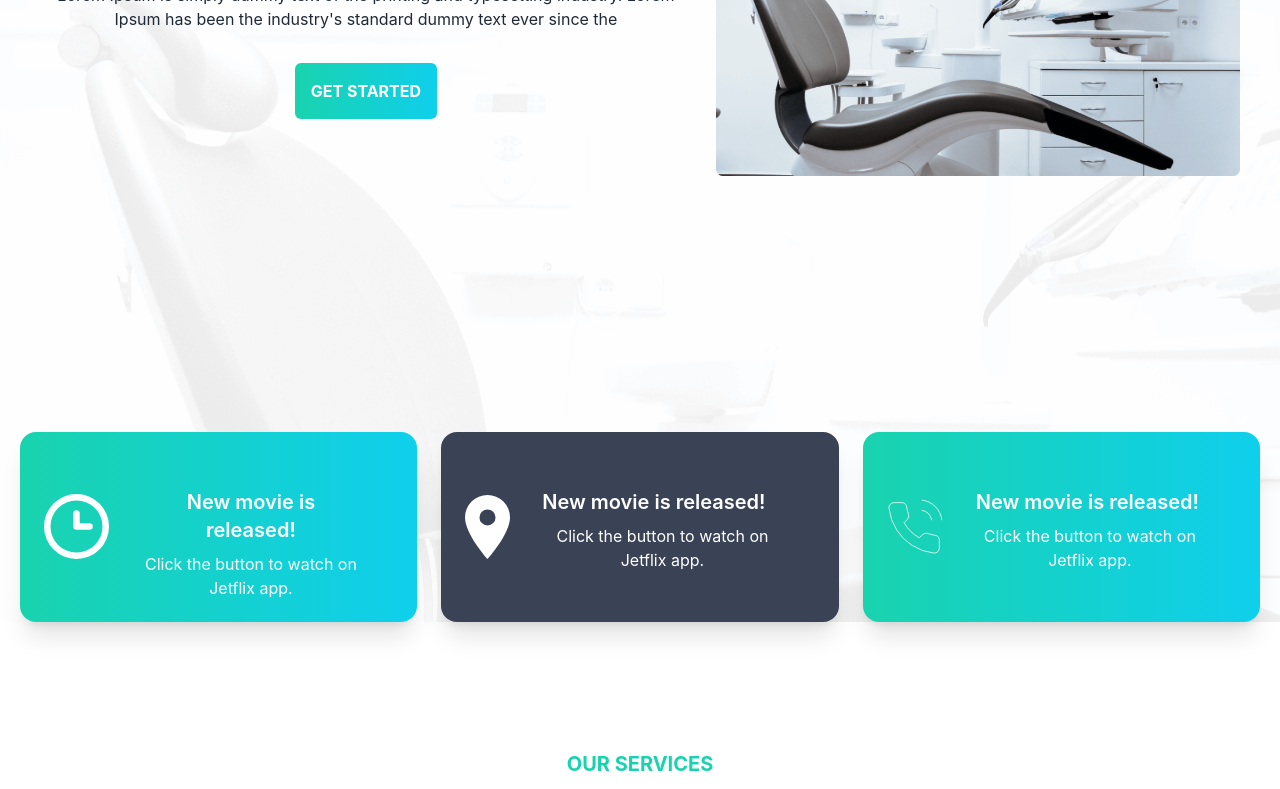
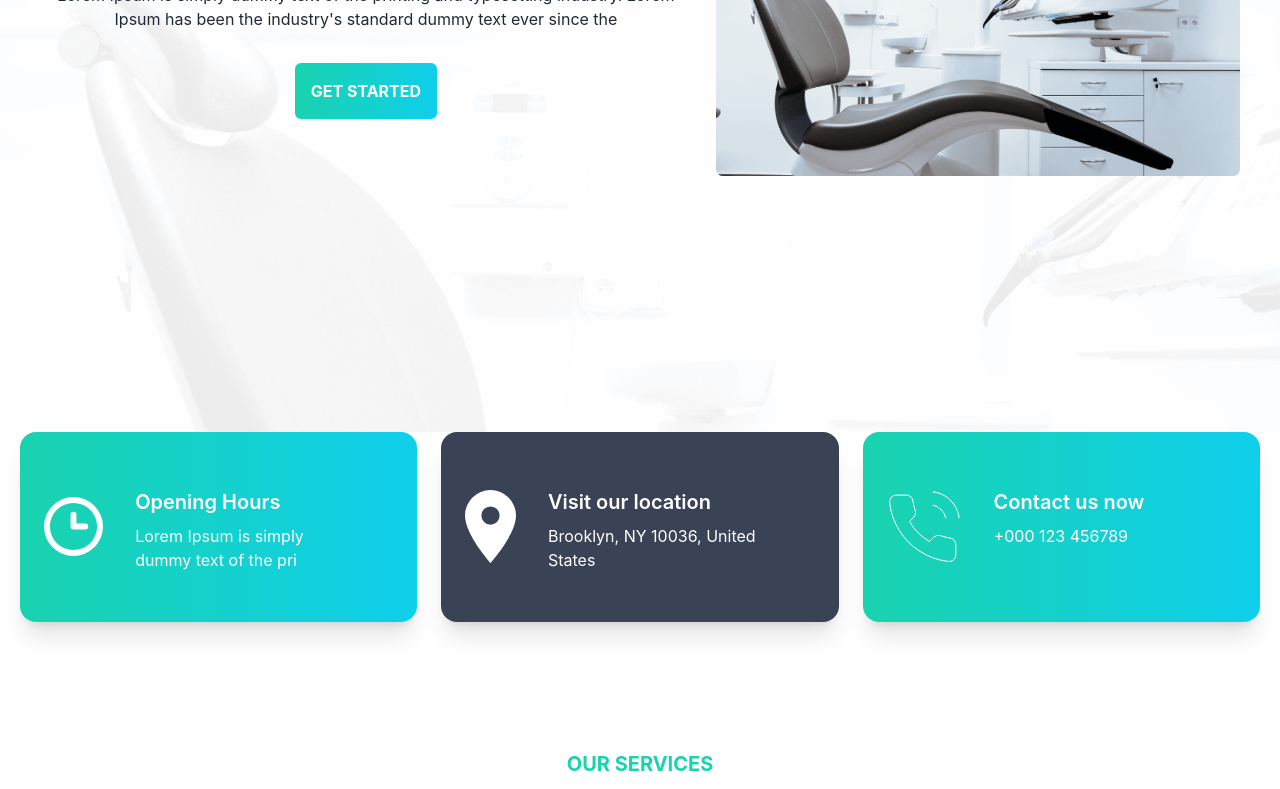
Before and after one commit to zakiralhasan/doctors-portal-client, a React (Create React App) app: page / in a window 1280 px wide. Shown: the part 394-1183 px from the top of the page. Built offline with nearby package versions, Linux system fonts and the light colour scheme.

Commit message:
banner and card section rearranged

```diff
--- a/src/Pages/Home/Banner/Banner/Banner.js
+++ b/src/Pages/Home/Banner/Banner/Banner.js
@@ -1,13 +1,14 @@
 import React from "react";
-import BannerCards from "../BannerCards/BannerCards";
-import BannerImage from "../BannerImage/BannerImage";
+import BannerImage from "./BannerImage";
 import bannerBG from "../../../../assets/images/bg.png";
 
 const Banner = () => {
   return (
-    <div style={{ background: `url(${bannerBG})` }} className="bg-cover">
+    <div
+      style={{ background: `url(${bannerBG})` }}
+      className="bg-cover bg-center"
+    >
       <BannerImage></BannerImage>
-      <BannerCards></BannerCards>
     </div>
   );
 };
--- a/src/Pages/Home/Banner/BannerCards/SingleCard.js
+++ b/src/Pages/Home/CardSection/SingleCard.js
@@ -2,7 +2,7 @@ import React from "react";
 
 const SingleCard = ({ card }) => {
   const { title, img, details, bgColor } = card;
-  console.log(card);
+
   return (
     <div>
       <div
@@ -12,8 +12,8 @@ const SingleCard = ({ card }) => {
           <img src={img} alt="Movie" />
         </figure>
         <div className="card-body">
-          <h2 className="card-title">New movie is released!</h2>
-          <p>Click the button to watch on Jetflix app.</p>
+          <h2 className="card-title">{title}</h2>
+          <p className="text-left">{details}</p>
         </div>
       </div>
     </div>
--- a/src/Pages/Home/Home/Home.js
+++ b/src/Pages/Home/Home/Home.js
@@ -1,11 +1,14 @@
 import React from "react";
 import Banner from "../Banner/Banner/Banner";
+import CardSection from "../CardSection/CardSection";
+
 import OurServices from "../OurServices/OurServices";
 
 const Home = () => {
   return (
     <div>
       <Banner></Banner>
+      <CardSection></CardSection>
       <OurServices></OurServices>
     </div>
   );
```
Also changed, not shown: src/Pages/Home/CardSection/CardSection.js (renamed from src/Pages/Home/Banner/BannerCards/BannerCards.js, +5 -5 lines), src/Pages/Home/Banner/Banner/BannerImage.js (renamed from src/Pages/Home/Banner/BannerImage/BannerImage.js).
